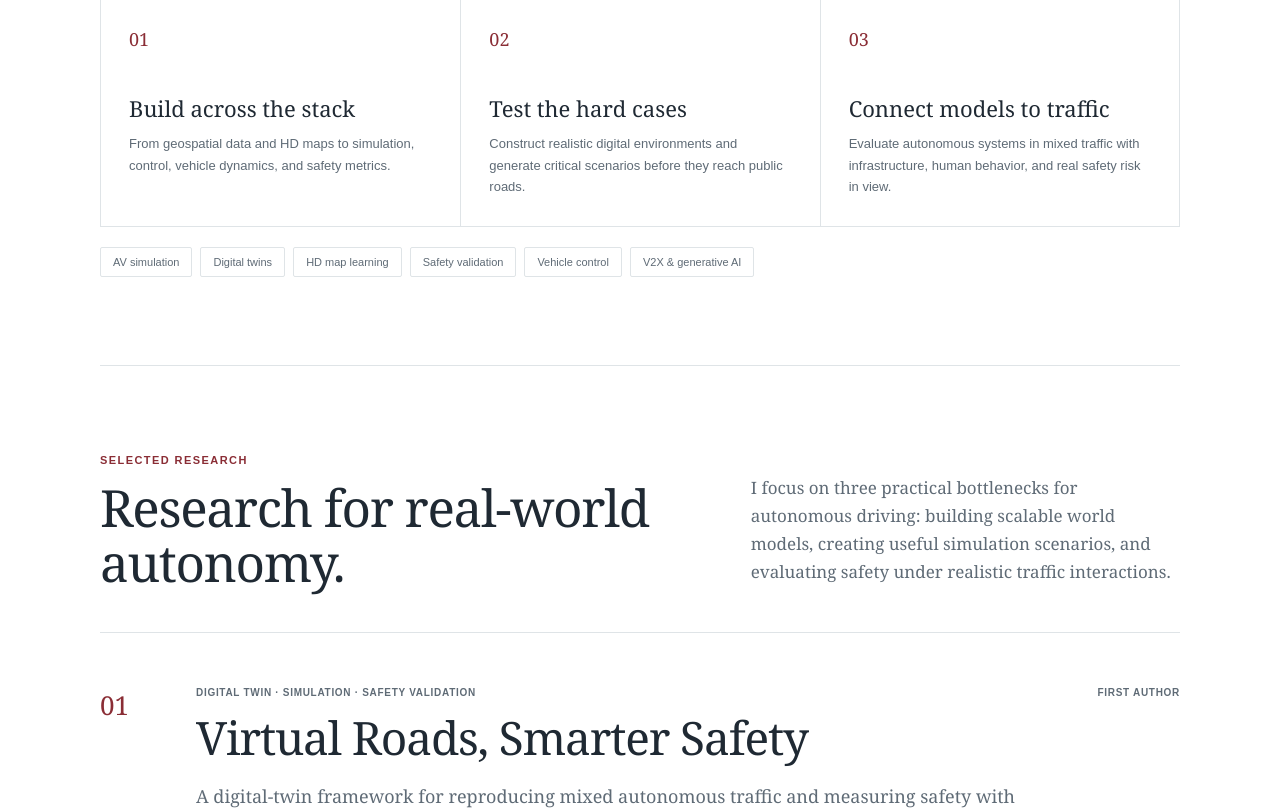
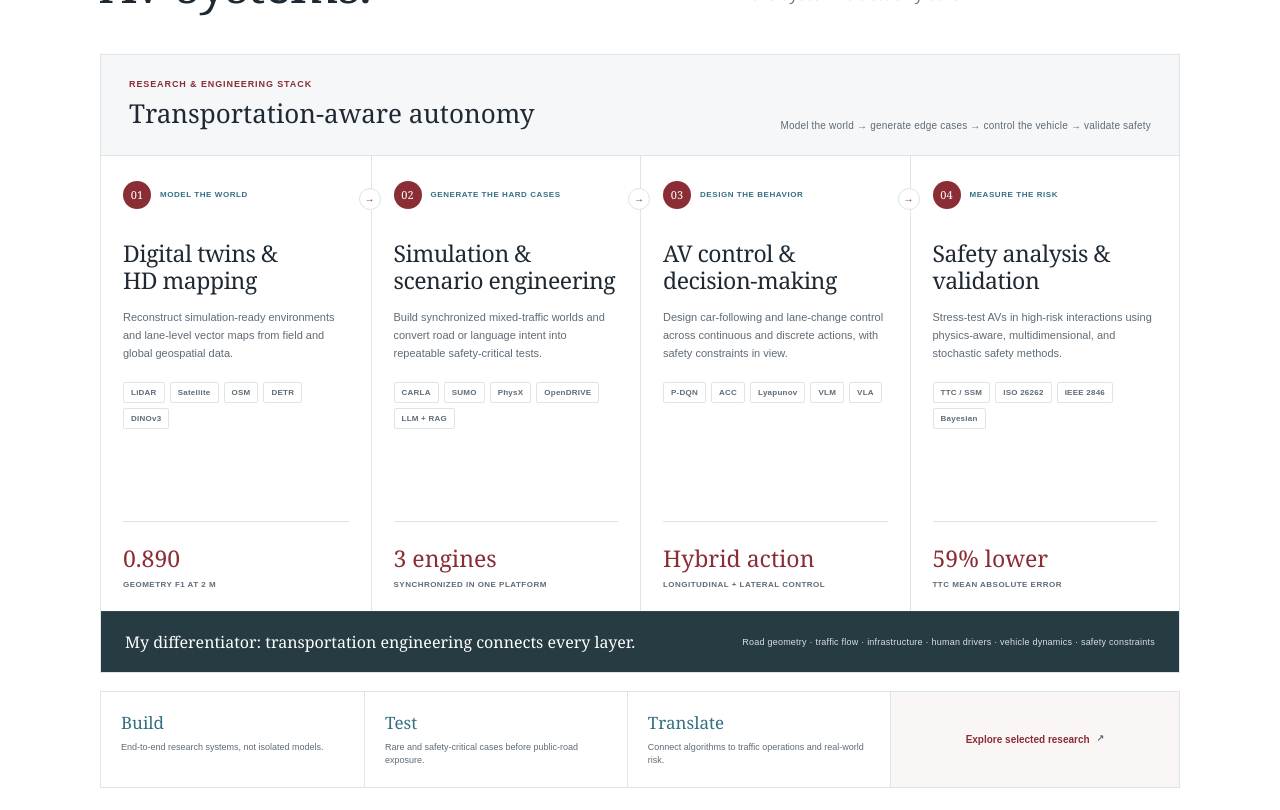
Before and after one commit to zhanghao-21/zhanghao-21.github.io, a Next.js app: page / in a window 1280 px wide. Shown: the part 1160-1970 px from the top of the page. Built offline with nearby package versions, Linux system fonts and the light colour scheme.

Commit message:
Redesign technical profile (#4)

```diff
--- a/app/globals.css
+++ b/app/globals.css
@@ -43,15 +43,40 @@ a:focus-visible, summary:focus-visible { outline: 3px solid var(--accent); outli
 .availability { max-width: 720px; margin-top: 28px; padding: 15px 18px; border-left: 3px solid var(--accent); background: #faf6f6; font-size: 13px; line-height: 1.55; }
 .availability span { display: block; margin-bottom: 3px; color: var(--accent); font-size: 10px; font-weight: 700; letter-spacing: .08em; text-transform: uppercase; }
 
-.profile-section, .research-section, .publications-section, .background-section { padding: 88px 0; border-bottom: 1px solid var(--line); }
-.strength-grid { display: grid; grid-template-columns: repeat(3, 1fr); border: 1px solid var(--line); }
-.strength-grid article { min-height: 220px; padding: 28px; }
-.strength-grid article + article { border-left: 1px solid var(--line); }
-.strength-grid article > span { color: var(--accent); font-family: var(--serif); font-size: 18px; }
-.strength-grid h3 { margin: 42px 0 10px; font-family: var(--serif); font-size: 22px; font-weight: 500; }
-.strength-grid p { margin: 0; color: var(--muted); font-size: 13px; line-height: 1.65; }
-.skill-list { display: flex; flex-wrap: wrap; gap: 8px; margin-top: 20px; }
-.skill-list span { padding: 8px 12px; border: 1px solid var(--line); border-radius: 2px; color: var(--muted); font-size: 11px; }
+.profile-section, .research-section, .publications-section, .background-section { padding: 88px 0; border-bottom: 1px solid var(--line); scroll-margin-top: 80px; }
+.profile-intro { align-items: end; }
+.capability-map { margin: 0; border: 1px solid var(--line); background: #fff; }
+.capability-map > figcaption { display: flex; align-items: end; justify-content: space-between; gap: 40px; padding: 24px 28px; border-bottom: 1px solid var(--line); background: var(--light); }
+.capability-map > figcaption span, .capability-map > figcaption strong { display: block; }
+.capability-map > figcaption span { margin-bottom: 6px; color: var(--accent); font-size: 9px; font-weight: 700; letter-spacing: .1em; text-transform: uppercase; }
+.capability-map > figcaption strong { font-family: var(--serif); font-size: 26px; font-weight: 500; }
+.capability-map > figcaption p { margin: 0; color: var(--muted); font-size: 10px; letter-spacing: .02em; }
+.capability-flow { display: grid; grid-template-columns: repeat(4, 1fr); }
+.capability-flow article { position: relative; display: flex; min-height: 455px; flex-direction: column; padding: 25px 22px 22px; }
+.capability-flow article + article { border-left: 1px solid var(--line); }
+.capability-flow article:not(:last-child)::after { position: absolute; right: -10px; top: 32px; z-index: 2; display: grid; width: 20px; height: 20px; place-items: center; border: 1px solid var(--line); border-radius: 50%; background: #fff; color: var(--accent); content: "→"; font-size: 10px; }
+.capability-stage { display: flex; align-items: center; gap: 9px; }
+.capability-stage > span { display: grid; width: 28px; height: 28px; place-items: center; border-radius: 50%; background: var(--accent); color: #fff; font-family: var(--serif); font-size: 11px; }
+.capability-stage small { color: var(--blue); font-size: 8px; font-weight: 700; letter-spacing: .07em; text-transform: uppercase; }
+.capability-flow h3 { margin: 31px 0 13px; font-family: var(--serif); font-size: 23px; font-weight: 500; letter-spacing: -.02em; line-height: 1.2; }
+.capability-flow article > p { margin: 0; color: var(--muted); font-size: 11px; line-height: 1.65; }
+.capability-tools { display: flex; flex-wrap: wrap; gap: 5px; margin-top: 20px; }
+.capability-tools span { padding: 5px 7px; border: 1px solid var(--line); border-radius: 2px; color: var(--muted); font-size: 8px; font-weight: 700; letter-spacing: .03em; }
+.capability-proof { margin-top: auto; padding-top: 20px; border-top: 1px solid var(--line); }
+.capability-proof strong, .capability-proof span { display: block; }
+.capability-proof strong { margin-bottom: 6px; color: var(--accent); font-family: var(--serif); font-size: 23px; font-weight: 500; }
+.capability-proof span { color: var(--muted); font-size: 8px; font-weight: 700; letter-spacing: .06em; text-transform: uppercase; }
+.transportation-layer { display: flex; align-items: center; justify-content: space-between; gap: 35px; padding: 19px 24px; border-top: 1px solid #304852; background: #273b43; color: #fff; }
+.transportation-layer strong { font-family: var(--serif); font-size: 16px; font-weight: 500; }
+.transportation-layer span { color: #d7e0e3; font-size: 9px; letter-spacing: .025em; text-align: right; }
+.profile-summary { display: grid; grid-template-columns: repeat(3, 1fr) 1.1fr; margin-top: 18px; border: 1px solid var(--line); }
+.profile-summary > * { min-height: 92px; padding: 19px 20px; }
+.profile-summary > * + * { border-left: 1px solid var(--line); }
+.profile-summary strong, .profile-summary span { display: block; }
+.profile-summary strong { margin-bottom: 7px; color: var(--blue); font-family: var(--serif); font-size: 17px; font-weight: 500; }
+.profile-summary span { color: var(--muted); font-size: 9px; line-height: 1.5; }
+.profile-summary a { display: flex; align-items: center; justify-content: center; gap: 7px; background: #faf6f6; color: var(--accent); font-size: 10px; font-weight: 700; text-align: center; }
+.profile-summary a:hover { background: #f4e9ea; }
 
 .project-entry { display: grid; grid-template-columns: 70px 1fr; gap: 26px; padding: 54px 0; border-top: 1px solid var(--line); }
 .project-entry:last-child { border-bottom: 1px solid var(--line); }
@@ -119,10 +144,15 @@ footer { display: flex; justify-content: space-between; padding: 24px max(24px,
   .about-section { grid-template-columns: 210px 1fr; gap: 42px; }
   .section-intro.split { grid-template-columns: 1fr; gap: 22px; }
   .scholar-link { justify-self: start; }
-  .strength-grid, .background-grid { grid-template-columns: 1fr; }
-  .strength-grid article + article, .background-grid > div + div { border-left: 0; border-top: 1px solid var(--line); }
-  .strength-grid article { min-height: auto; }
-  .strength-grid h3 { margin-top: 22px; }
+  .capability-flow { grid-template-columns: 1fr 1fr; }
+  .capability-flow article:nth-child(3) { border-top: 1px solid var(--line); border-left: 0; }
+  .capability-flow article:nth-child(4) { border-top: 1px solid var(--line); }
+  .capability-flow article:nth-child(2)::after { display: none; }
+  .profile-summary { grid-template-columns: 1fr 1fr; }
+  .profile-summary > *:nth-child(3) { border-top: 1px solid var(--line); border-left: 0; }
+  .profile-summary > *:nth-child(4) { border-top: 1px solid var(--line); }
+  .background-grid { grid-template-columns: 1fr; }
+  .background-grid > div + div { border-left: 0; border-top: 1px solid var(--line); }
   .background-grid > div, .background-grid > div + div { padding: 24px 0; }
   .metric-row { grid-template-columns: repeat(2, 1fr); }
   .metric-row div:nth-child(3) { border-left: 0; border-top: 1px solid var(--line); }
@@ -140,6 +170,19 @@ footer { display: flex; justify-content: space-between; padding: 24px max(24px,
   .about-copy .lead { font-size: 23px; }
   .profile-section, .research-section, .publications-section, .background-section { padding: 66px 0; }
   .section-intro h2 { font-size: 36px; }
+  .capability-map > figcaption { align-items: flex-start; flex-direction: column; gap: 13px; padding: 21px 18px; }
+  .capability-map > figcaption p { line-height: 1.5; }
+  .capability-flow { grid-template-columns: 1fr; }
+  .capability-flow article { min-height: 0; }
+  .capability-flow article + article, .capability-flow article:nth-child(4) { border-top: 1px solid var(--line); border-left: 0; }
+  .capability-flow article:not(:last-child)::after { display: none; }
+  .capability-proof { margin-top: 30px; }
+  .transportation-layer { align-items: flex-start; flex-direction: column; gap: 8px; padding: 20px 18px; }
+  .transportation-layer span { line-height: 1.5; text-align: left; }
+  .profile-summary { grid-template-columns: 1fr; }
+  .profile-summary > * + *, .profile-summary > *:nth-child(4) { border-top: 1px solid var(--line); border-left: 0; }
+  .profile-summary > * { min-height: 0; }
+  .profile-summary a { min-height: 68px; }
   .project-entry { grid-template-columns: 1fr; gap: 12px; padding: 42px 0; }
   .project-meta { align-items: flex-start; flex-direction: column; gap: 8px; }
   .project-content h3 { font-size: 33px; }
--- a/app/page.tsx
+++ b/app/page.tsx
@@ -94,35 +94,79 @@ export default function Home() {
           </div>
         </section>
 
-        <section className="profile-section" aria-labelledby="profile-title">
-          <div className="section-intro">
+        <section className="profile-section" id="profile" aria-labelledby="profile-title">
+          <div className="section-intro split profile-intro">
+            <div>
               <p className="section-label">Technical profile</p>
-            <h2 id="profile-title">An AV systems researcher with transportation depth.</h2>
+              <h2 id="profile-title">I turn road and traffic complexity into testable AV systems.</h2>
             </div>
-          <div className="strength-grid">
+            <p>
+              My strength is working across the autonomy stack: building the world, generating the hard cases, designing vehicle behavior, and measuring whether the system is actually safe.
+            </p>
+          </div>
+
+          <figure className="capability-map" aria-labelledby="capability-map-title">
+            <figcaption>
+              <div>
+                <span>Research &amp; engineering stack</span>
+                <strong id="capability-map-title">Transportation-aware autonomy</strong>
+              </div>
+              <p>Model the world → generate edge cases → control the vehicle → validate safety</p>
+            </figcaption>
+
+            <div className="capability-flow">
               <article>
-              <span>01</span>
-              <h3>Build across the stack</h3>
-              <p>From geospatial data and HD maps to simulation, control, vehicle dynamics, and safety metrics.</p>
+                <div className="capability-stage"><span>01</span><small>Model the world</small></div>
+                <h3>Digital twins &amp;<br />HD mapping</h3>
+                <p>Reconstruct simulation-ready environments and lane-level vector maps from field and global geospatial data.</p>
+                <div className="capability-tools" aria-label="Digital twin and mapping tools">
+                  <span>LiDAR</span><span>Satellite</span><span>OSM</span><span>DETR</span><span>DINOv3</span>
+                </div>
+                <div className="capability-proof"><strong>0.890</strong><span>geometry F1 at 2 m</span></div>
               </article>
+
               <article>
-              <span>02</span>
-              <h3>Test the hard cases</h3>
-              <p>Construct realistic digital environments and generate critical scenarios before they reach public roads.</p>
+                <div className="capability-stage"><span>02</span><small>Generate the hard cases</small></div>
+                <h3>Simulation &amp;<br />scenario engineering</h3>
+                <p>Build synchronized mixed-traffic worlds and convert road or language intent into repeatable safety-critical tests.</p>
+                <div className="capability-tools" aria-label="Simulation and scenario tools">
+                  <span>CARLA</span><span>SUMO</span><span>PhysX</span><span>OpenDRIVE</span><span>LLM + RAG</span>
+                </div>
+                <div className="capability-proof"><strong>3 engines</strong><span>synchronized in one platform</span></div>
               </article>
+
               <article>
-              <span>03</span>
-              <h3>Connect models to traffic</h3>
-              <p>Evaluate autonomous systems in mixed traffic with infrastructure, human behavior, and real safety risk in view.</p>
+                <div className="capability-stage"><span>03</span><small>Design the behavior</small></div>
+                <h3>AV control &amp;<br />decision-making</h3>
+                <p>Design car-following and lane-change control across continuous and discrete actions, with safety constraints in view.</p>
+                <div className="capability-tools" aria-label="Autonomous vehicle control methods">
+                  <span>P-DQN</span><span>ACC</span><span>Lyapunov</span><span>VLM</span><span>VLA</span>
+                </div>
+                <div className="capability-proof"><strong>Hybrid action</strong><span>longitudinal + lateral control</span></div>
+              </article>
+
+              <article>
+                <div className="capability-stage"><span>04</span><small>Measure the risk</small></div>
+                <h3>Safety analysis &amp;<br />validation</h3>
+                <p>Stress-test AVs in high-risk interactions using physics-aware, multidimensional, and stochastic safety methods.</p>
+                <div className="capability-tools" aria-label="Autonomous vehicle safety methods">
+                  <span>TTC / SSM</span><span>ISO 26262</span><span>IEEE 2846</span><span>Bayesian</span>
+                </div>
+                <div className="capability-proof"><strong>59% lower</strong><span>TTC mean absolute error</span></div>
               </article>
             </div>
-          <div className="skill-list" aria-label="Research areas">
-            <span>AV simulation</span>
-            <span>Digital twins</span>
-            <span>HD map learning</span>
-            <span>Safety validation</span>
-            <span>Vehicle control</span>
-            <span>V2X &amp; generative AI</span>
+
+            <div className="transportation-layer">
+              <strong>My differentiator: transportation engineering connects every layer.</strong>
+              <span>Road geometry · traffic flow · infrastructure · human drivers · vehicle dynamics · safety constraints</span>
+            </div>
+          </figure>
+
+          <div className="profile-summary">
+            <div><strong>Build</strong><span>End-to-end research systems, not isolated models.</span></div>
+            <div><strong>Test</strong><span>Rare and safety-critical cases before public-road exposure.</span></div>
+            <div><strong>Translate</strong><span>Connect algorithms to traffic operations and real-world risk.</span></div>
+            <a href="#research">Explore selected research <Arrow /></a>
           </div>
         </section>
 
```
Lines whose indentation alone changed are shown as unchanged.
